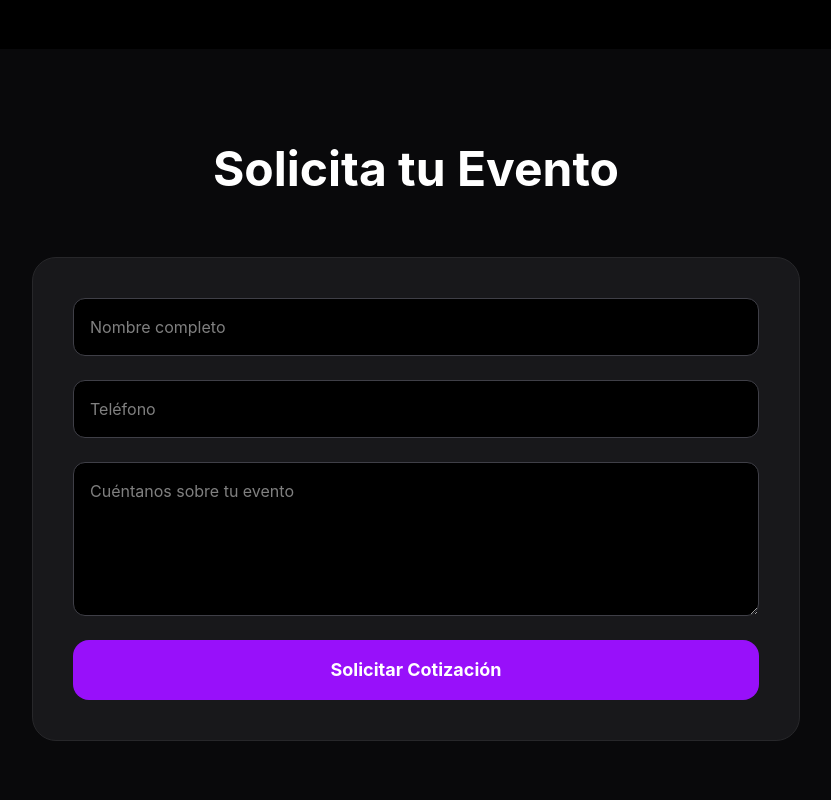
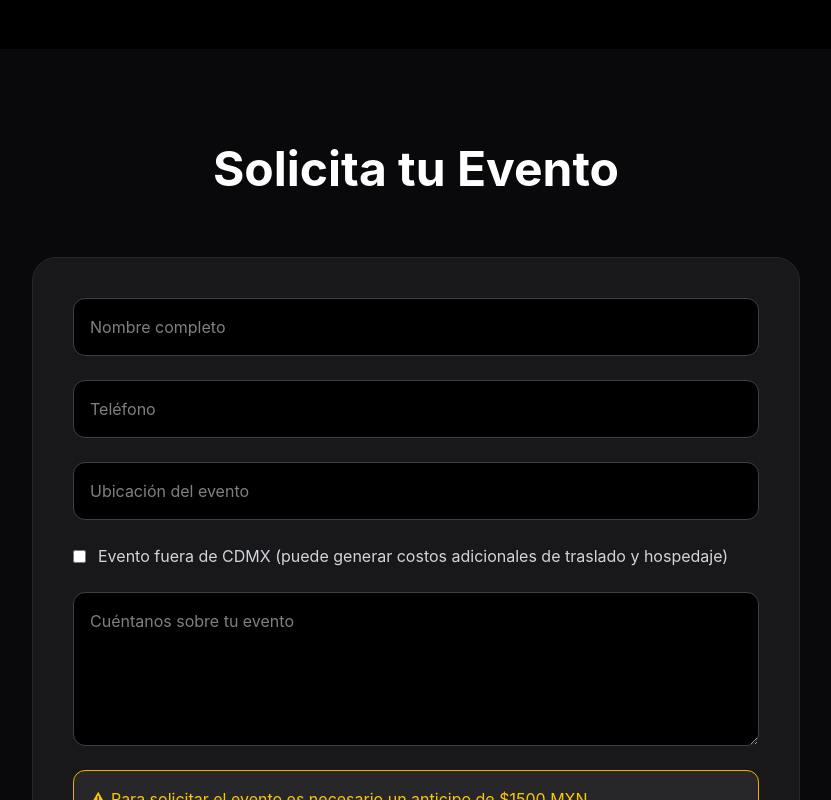
Before and after one commit to tiochencho/ProyectoDJ, a React (Vite) app: page / in a window 1280 px wide. Shown: the part 2000-2800 px from the top of the page, without its empty margins (224-1055 px from the left). Built offline with nearby package versions, Linux system fonts and the light colour scheme.

Commit message:
Actualización del proyecto

```diff
--- a/src/App.jsx
+++ b/src/App.jsx
@@ -1,6 +1,8 @@
+import { useState } from 'react'
 import djImage from './assets/DJ.png'
 
 function App() {
+  const [mostrarViaje, setMostrarViaje] = useState(false)
   return (
     <div className="bg-black text-white min-h-screen">
 
@@ -26,7 +28,8 @@ function App() {
         className="relative h-screen flex items-center justify-center text-center px-6"
         style={{
           backgroundImage: `url(${djImage})`,
-          backgroundSize: 'cover',
+          backgroundSize: 'contain',
+          backgroundRepeat: 'no-repeat',
           backgroundPosition: 'center',
         }}
       >
@@ -193,13 +196,70 @@ function App() {
               placeholder="Teléfono"
               className="bg-black border border-zinc-700 p-4 rounded-xl"
             />
+            {mostrarViaje && (
+
+              <div className="bg-black border border-purple-500 p-6 rounded-2xl">
+
+                <h4 className="text-3xl font-bold text-purple-400 mb-5">
+                  Presupuesto de Viaje
+                </h4>
+
+                <input
+                  type="text"
+                  placeholder="Destino del evento"
+                  className="w-full bg-zinc-900 border border-zinc-700 p-4 rounded-xl mb-5"
+                />
+
+                <div className="space-y-3 text-gray-300">
+
+                  <p>🚗 Gasolina estimada: $1,200</p>
+
+                  <p>🛣 Casetas: $850</p>
+
+                  <p>🏨 Hospedaje: $1,500</p>
+
+                  <p>🍔 Alimentación staff: $700</p>
+
+                </div>
+
+                <div className="mt-6 text-2xl font-bold text-green-400">
+
+                  Total extra estimado: $4,250 MXN
+
+                </div>
+
+              </div>
+
+            )}
+            <input
+
+              type="text"
+              placeholder="Ubicación del evento"
+              className="bg-black border border-zinc-700 p-4 rounded-xl"
+            />
+
+            <label className="flex items-center gap-3 text-gray-300">
+
+              <input
+                type="checkbox"
+                onChange={(e) => setMostrarViaje(e.target.checked)}
+              />
+
+              Evento fuera de CDMX
+              (puede generar costos adicionales de traslado y hospedaje)
+
+            </label>
 
             <textarea
               placeholder="Cuéntanos sobre tu evento"
               rows="5"
               className="bg-black border border-zinc-700 p-4 rounded-xl"
             ></textarea>
+            <p className="text-yellow-400 bg-zinc-800 p-4 rounded-xl border border-yellow-500">
 
+              ⚠ Para solicitar el evento es necesario un anticipo de $1500 MXN.
+
+            </p>
             <button className="bg-purple-600 hover:bg-purple-700 py-4 rounded-2xl text-lg font-bold">
               Solicitar Cotización
             </button>
```
